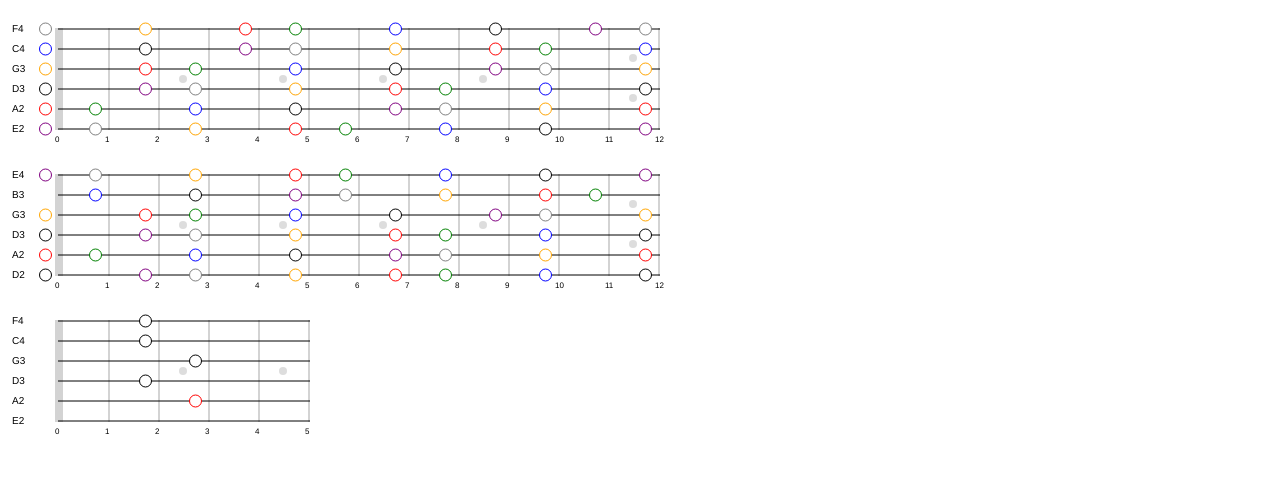
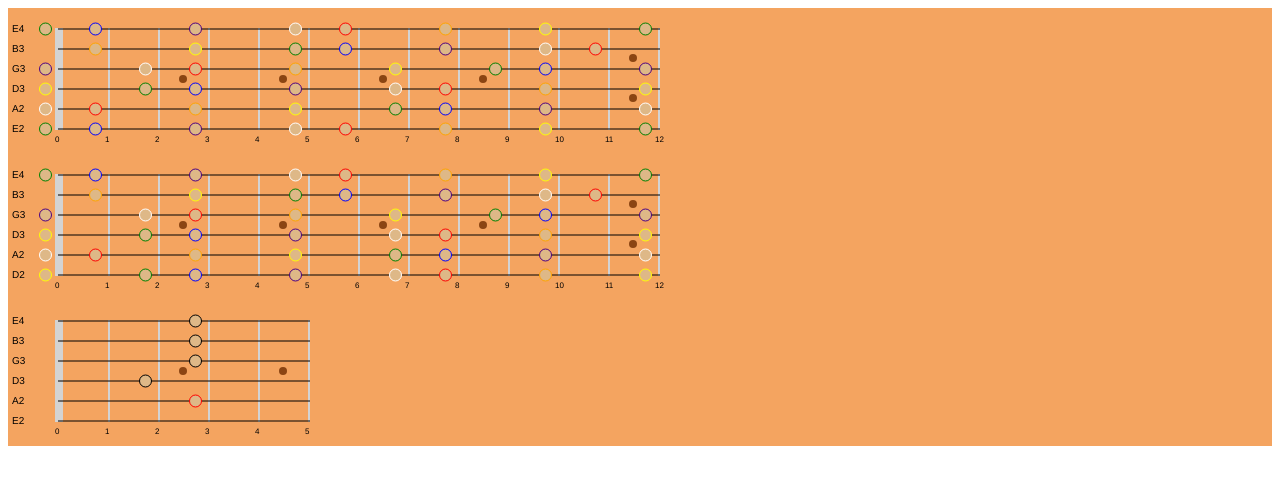
Before and after one commit to danjizquierdo/Dont-Fret-Board, a plain HTML site: page index.html in a window 1280 px wide. Drawn offline with nearby package versions, Linux system fonts and the light colour scheme.

Commit message:
Add comments to tutorial

```diff
--- a/index.html
+++ b/index.html
@@ -6,6 +6,7 @@
     <style>
     .fretboard {
         position: relative;
+        background: sandybrown;
     }
     .tuning, .fretnum {
         position: absolute;
--- a/script.js
+++ b/script.js
@@ -5,10 +5,11 @@ var allNotes = [
 var allNotesEnh = [
     "c", "db", "d", "eb", "e", "f", "gb", "g", "ab", "a", "bb", "b"
 ];
-var colors = ["red", "green", "blue", "black", "purple", "gray", "orange", "lightgray"];
+var colors = ['white', 'red', 'orange', 'yellow', 'green', 'blue', 'indigo', 'violet', 'black']
+//var colors = ["red", "green", "blue", "black", "purple", "gray", "orange", "lightgray"];
 
 var Scales = {
-    // scales
+    // scales in C, can be transposed
     lydian: "c d e f# g a b",
     major: "c d e f g a b",
     mixolydian: "c d e f g a bb",
@@ -35,7 +36,7 @@ var Scales = {
     _: function(scale) { return Scales[scale].split(" "); },
 };
 
-
+// Figure out whether to flatten or sharpen
 function asOffset(note) {
     note = note.toLowerCase();
     var offset = allNotes.indexOf(note);
@@ -45,7 +46,7 @@ function asOffset(note) {
     return offset;
 }
 
-
+// Return pitch value for a note
 function absNote(note) {
     var octave = note[note.length - 1];
     var pitch = asOffset(note.slice(0, -1));
@@ -54,7 +55,7 @@ function absNote(note) {
     }
 }
 
-
+// Transpose scale to new root
 function asNotes(scale) {
     let [root, type] = scale.split(" ");
     var scaleInC = Scales._(type);
@@ -65,10 +66,11 @@ function asNotes(scale) {
     return scaleTransposed.join(" ");
 }
 
+// Returns something exactly?
 var verbatim = function(d) { return d; };
 
 
-// Fretboard
+// Fretboard, needs to be extended for custom tunings
 var Tunings = {
     E_4ths: ["e2", "a2", "d3", "g3", "c4", "f4"],
     E_std: ["e2", "a2", "d3", "g3", "b3", "e4"],
@@ -76,40 +78,46 @@ var Tunings = {
     G_open: ["d2", "g2", "d3", "g3", "b4", "d4"]
 };
 
-
+// Workhorse of the project
 var Fretboard = function(config) {
     config = config || {};
+    // not sure why we need a random id here
     var id = "fretboard-" + Math.floor(Math.random() * 1000000);
 
+    // Params of Fretboard, where to customize tunings
     var instance = {
         frets: config.frets || 12,
         strings: config.strings || 6,
-        tuning: config.tuning || Tunings.E_4ths,
+        tuning: config.tuning || Tunings.E_std,
         fretWidth: 50,
         fretHeight: 20
     };
 
+    // Return frets to draw dots on
     instance.fretsWithDots = function () {
         var allDots = [3, 5, 7, 9, 15, 17, 19, 21];
         return allDots.filter(function(v) { return v <= instance.frets; });
     };
-
+    // Return frets to draw double dots on, current config only 12
     instance.fretsWithDoubleDots = function () {
         var allDots = [12, 24];
         return allDots.filter(function(v) { return v <= instance.frets; });
     };
 
+    // Figure out height
     instance.fretboardHeight = function () {
         return (instance.strings - 1) * instance.fretHeight + 2;
     };
-
+    // Figure out weight
     instance.fretboardWidth = function() {
         return instance.frets * instance.fretWidth + 2;
     };
 
+    // Figure out margins
     instance.XMARGIN = function() { return instance.fretWidth; };
     instance.YMARGIN = function() { return instance.fretHeight; };
 
+    // Draw the container
     instance.makeContainer = function() {
         return d3
             .select("body")
@@ -123,6 +131,7 @@ var Fretboard = function(config) {
 
     instance.svgContainer = instance.makeContainer();
 
+    // Draw fretlines
     instance.drawFrets = function() {
         for(i=0; i<=instance.frets; i++) {
             let x = i * instance.fretWidth + 1 + instance.XMARGIN();
@@ -144,7 +153,7 @@ var Fretboard = function(config) {
         }
     }
 
-
+    // Draw strings
     instance.drawStrings = function() {
         for(i=0; i<instance.strings; i++) {
             instance.svgContainer
@@ -157,6 +166,7 @@ var Fretboard = function(config) {
                 .attr("stroke-width", 1)
                 ;
         }
+        // Adapt to tuning
         var placeTuning = function(d, i) {
             return (instance.strings - i) * instance.fretHeight - 5 + "px";
         };
@@ -173,7 +183,7 @@ var Fretboard = function(config) {
             ;
     };
 
-
+    // Draw fretDots
     instance.drawDots = function() {
         var p = instance.svgContainer
             .selectAll("circle")
@@ -183,7 +193,7 @@ var Fretboard = function(config) {
             .append("circle")
             .attr("cx", function(d) { return (d - 1) * instance.fretWidth + instance.fretWidth/2 + instance.XMARGIN(); })
             .attr("cy", instance.fretboardHeight()/2 + instance.YMARGIN())
-            .attr("r", 4).style("fill", "#ddd");
+            .attr("r", 4).style("fill", "#8B4513");
 
         var p = instance.svgContainer
             .selectAll(".octave")
@@ -194,16 +204,16 @@ var Fretboard = function(config) {
             .attr("class", "octave")
             .attr("cx", function(d) { return (d - 1) * instance.fretWidth + instance.fretWidth/2 + instance.XMARGIN(); })
             .attr("cy", instance.fretHeight * 3/2 + instance.YMARGIN())
-            .attr("r", 4).style("fill", "#ddd");
+            .attr("r", 4).style("fill", "#8B4513");
         p.enter()
             .append("circle")
             .attr("class", "octave")
             .attr("cx", function(d) { return (d - 1) * instance.fretWidth + instance.fretWidth/2 + instance.XMARGIN(); })
             .attr("cy", instance.fretHeight * 7/2 + instance.YMARGIN())
-            .attr("r", 4).style("fill", "#ddd");
+            .attr("r", 4).style("fill", "#8B4513");
     };
 
-
+    // Initialize drawings
     instance.draw = function() {
         instance.drawFrets();
         instance.drawStrings();
@@ -226,11 +236,11 @@ var Fretboard = function(config) {
                 // 0.75 is the offset into the fret (higher is closest to fret)
                 .attr("cx", (absPitch - basePitch + 0.75) * instance.fretWidth)
                 .attr("cy", (string - 1) * instance.fretHeight + 1 + instance.YMARGIN())
-                .attr("r", 6).style("stroke", color).style("fill", "white")
+                .attr("r", 6).style("stroke", color).style("fill", "burlywood")
                 .on("click", function(d) {
                     let fill = this.style.fill;
                     this.setAttribute("stroke-width", 5 - parseInt(this.getAttribute("stroke-width")));
-                    this.style.fill = fill == "white"? "lightgray" : "white";
+                    this.style.fill = fill == "burlywood"? "lightgray" : "burlywood";
                 })
                     .append("title").text(note.toUpperCase())
                 ;
@@ -275,14 +285,14 @@ var Fretboard = function(config) {
         });
     };
 
-
+    // Reset notes
     instance.clearNotes = function() {
         instance.svgContainer
             .selectAll(".note")
             .remove();
     };
 
-
+    // Reset fretboard
     instance.clear = function() {
         d3.select("#" + id).selectAll(".fretnum,.tuning").remove();
         instance.svgContainer
```
